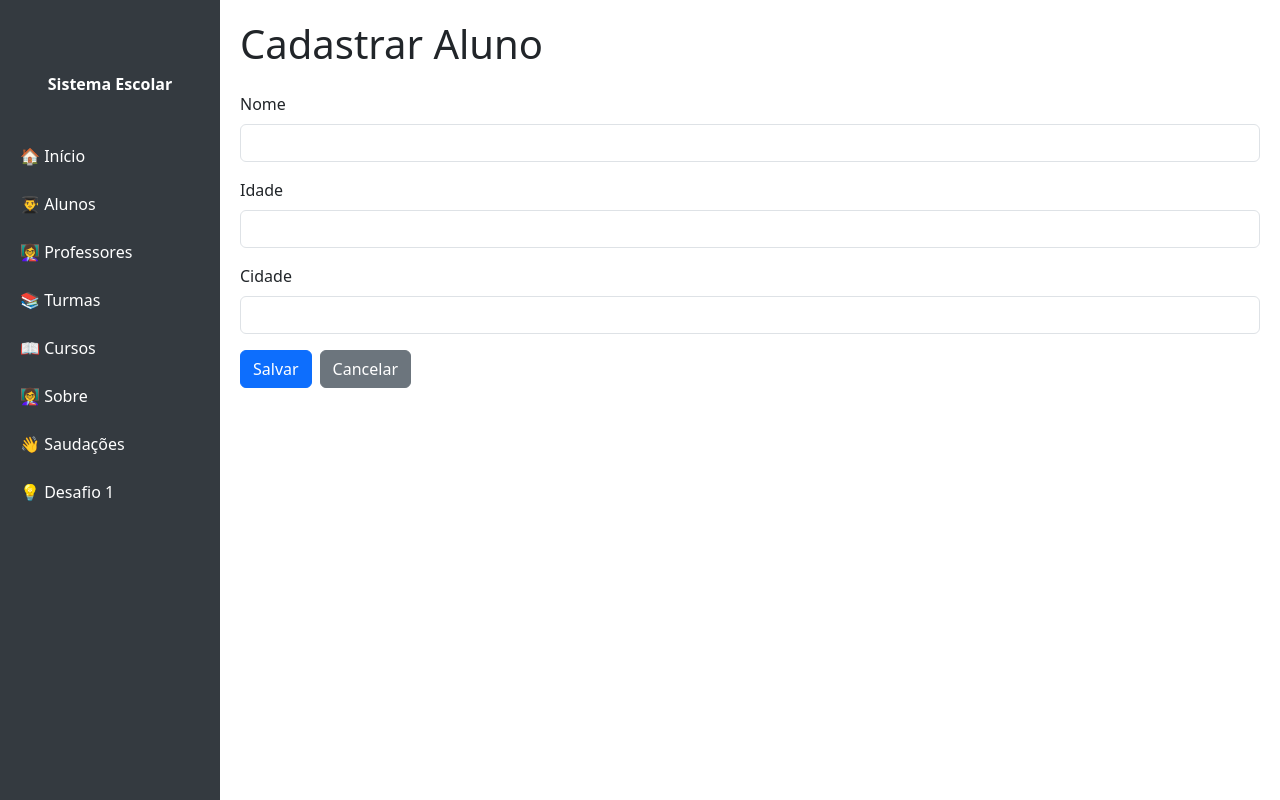
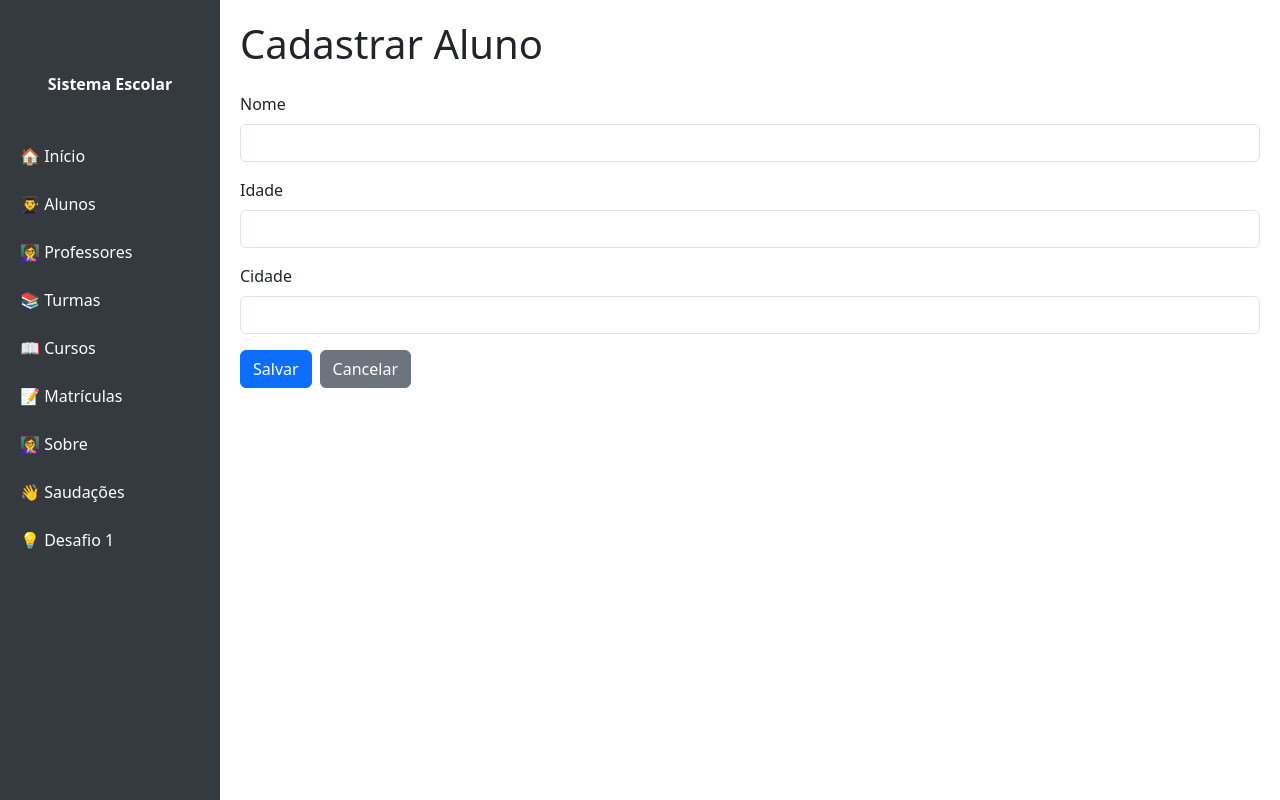
Before and after one commit to Mpok-java/projeto_flask, a Flask app: page /aluno/form in a window 1280 px wide. Run offline with Flask 3, Linux system fonts and the light colour scheme.

Commit message:
menu_matricula

```diff
--- a/templates/dashboard/cabecalho.html
+++ b/templates/dashboard/cabecalho.html
@@ -55,6 +55,7 @@
         <a href="/professor">👩‍🏫 Professores</a>
         <a href="/turma">📚 Turmas</a>
         <a href="/curso">📖 Cursos</a>
+        <a href="/matricula">📝 Matrículas</a>
         <a href="/sobre">👩‍🏫 Sobre</a>
         <a href="/saudacao1/Joao">👋 Saudações</a>
         <a href="/desafio">💡 Desafio 1</a>
```
